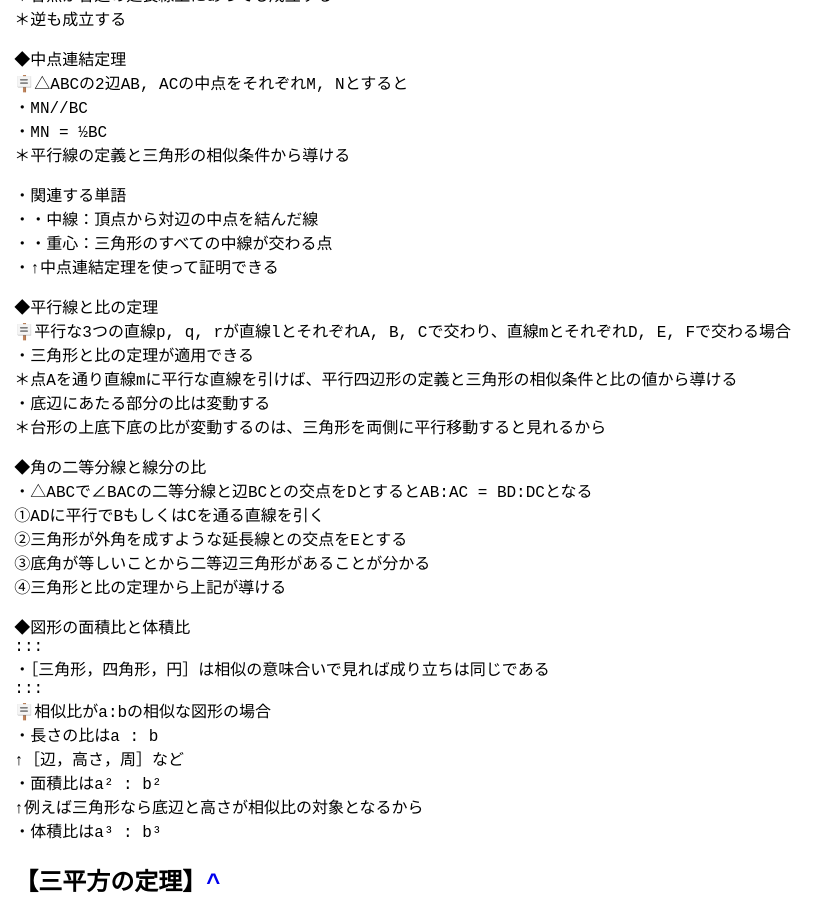
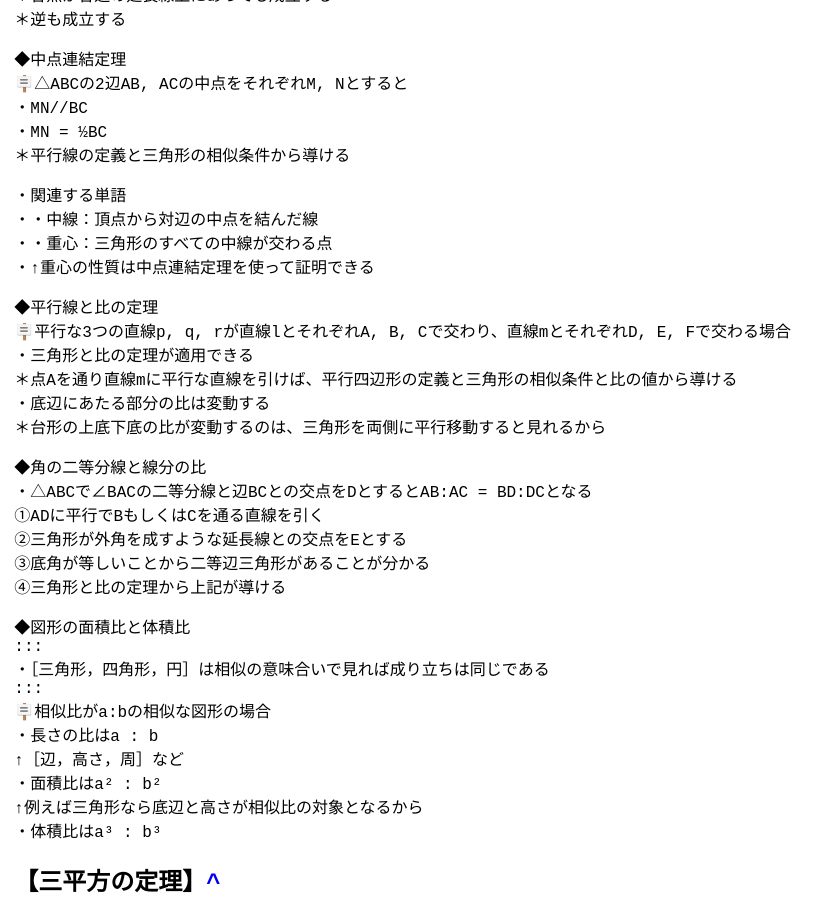
Before and after one commit to zoldof/algo-notes-ci, a Jekyll site: the page built from docs/dist/chu3-1/index.md, in a window 1280 px wide and 900 px high, scrolled down 8030 px. Shown: the whole window, without its empty margins (0-839 px from the left). Built offline with Jekyll 4.4.1, drawn with Linux system fonts in a browser that asks for light colours; some of the changed text lies outside the part shown.

Commit message:
Update index.md

```diff
--- a/docs/dist/chu3-1/index.md
+++ b/docs/dist/chu3-1/index.md
@@ -349,7 +349,7 @@ title: 中3数学【数学の役立て方】【基礎知識】
 ・関連する単語
 ・・中線：頂点から対辺の中点を結んだ線
 ・・重心：三角形のすべての中線が交わる点
-・↑中点連結定理を使って証明できる
+・↑重心の性質は中点連結定理を使って証明できる
 
 ◆平行線と比の定理
 &#129703;平行な3つの直線p, q, rが直線lとそれぞれA, B, Cで交わり、直線mとそれぞれD, E, Fで交わる場合
```
Also changed, not shown: other parts of docs/dist/chu3-1/index.md (+1 -1 lines).
